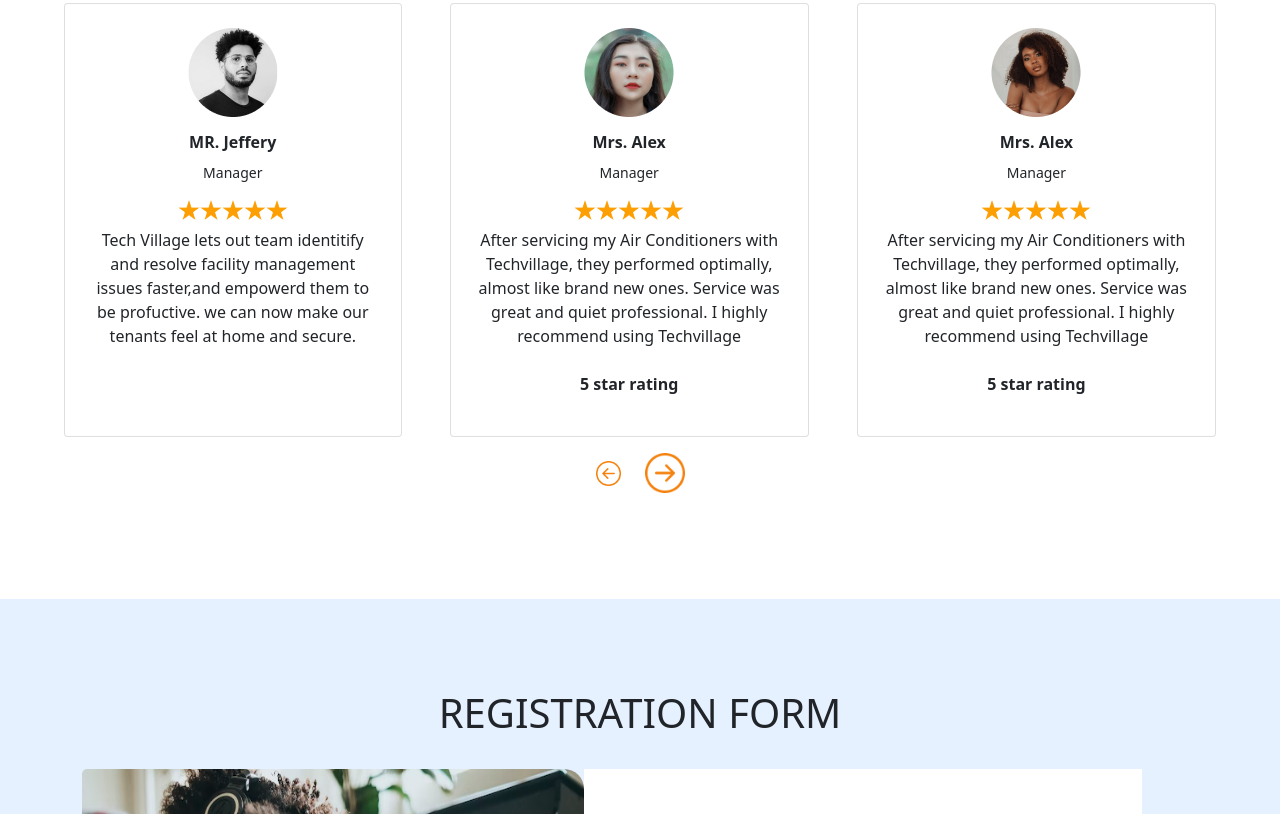
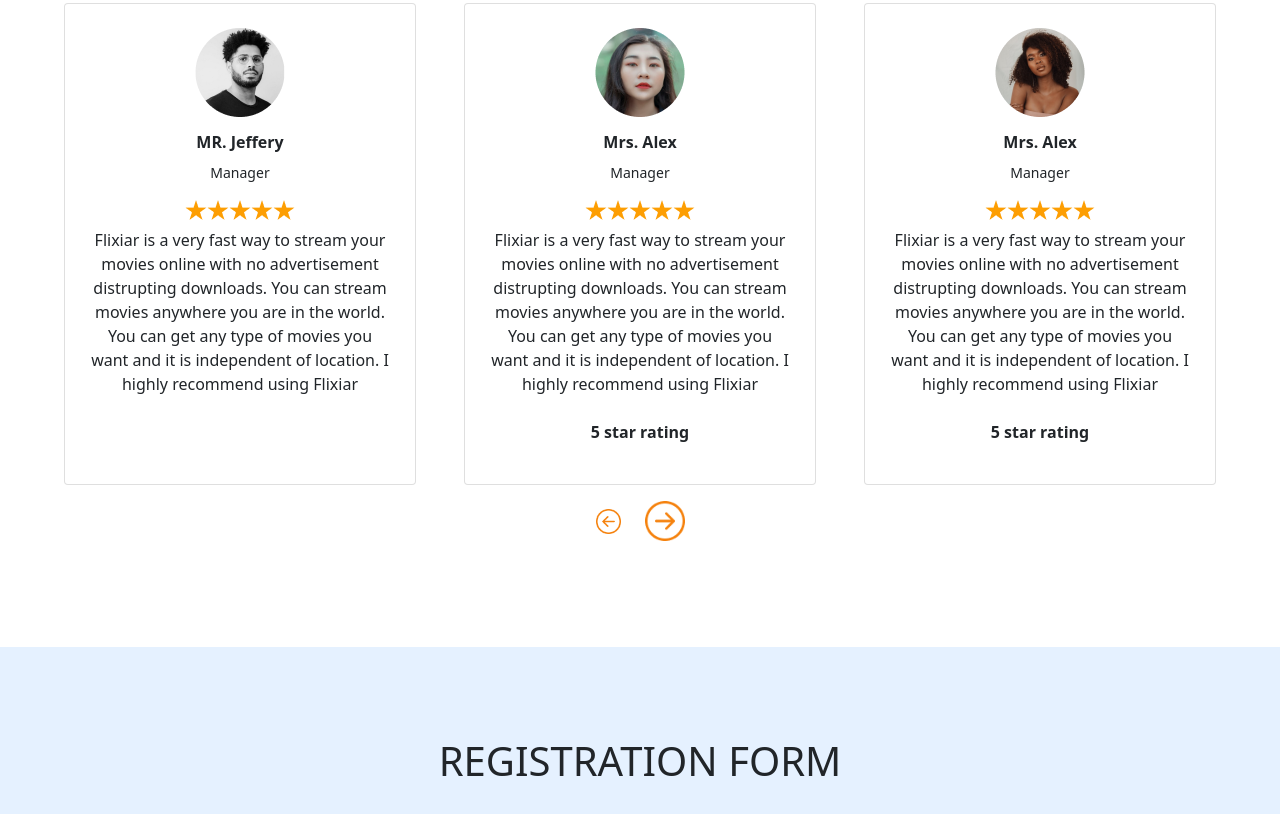
Before and after one commit to Nky237/Video-App, a plain HTML site: page index.html in a window 1280 px wide. Shown: the part 4179-4993 px from the top of the page. Drawn offline with nearby package versions, Linux system fonts and the light colour scheme.

Commit message:
new commit

```diff
--- a/index.html
+++ b/index.html
@@ -18,7 +18,7 @@
 <body>
     <!-- The navigation bar -->
     <div class ='Navy d-flex'>
-      <nav class="navbar navbar-expand-lg navbar-dark main-nav">
+      <nav class="navbar navbar-expand-lg  navbar-dark main-nav">
         <div class="container">
           <a class="navbar-brand text-primary"  href="#" >
             <img src="./assests/logo.PNG" alt="">
@@ -269,10 +269,9 @@
                       <img src="./assests/Star 1.png" alt="star">
                     </div>
                     <p class="family-two  family-hire pt-2">
-                      Tech Village lets out team identitify and resolve
-                     facility management issues faster,and empowerd
-                      them to be profuctive. we can now make our
-                        tenants feel at home and secure.
+                        Flixiar is a very fast way to stream your movies online with no
+                        advertisement distrupting downloads. You can stream movies anywhere you are in the
+                        world. You can get any type of movies you want and it is independent of location.
                     </p>
                   </div>
                 </div>
@@ -290,10 +289,10 @@
                       <img src="./assests/Star 1.png" alt="star">
                     </div>
                     <p class="family-two  family-hire pt-2">
-                      After servicing my Air Conditioners with Techvillage,
-                      they performed optimally, almost like brand new
-                    ones. Service was great and quiet professional.
-                    I highly recommend using Techvillage
+                      Flixiar is a very fast way to stream your movies online with no
+                      advertisement distrupting downloads. You can stream movies anywhere you are in the
+                      world. You can get any type of movies you want and it is independent of location.
+                    I highly recommend using Flixiar
                     </p>
                     <p class="family-two  family-hire fw-bold pt-2">5 star rating</p>
                   </div>
@@ -312,10 +311,10 @@
                       <img src="./assests/Star 1.png" alt="star">
                     </div>
                     <p class="family-two  family-hire pt-2">
-                      After servicing my Air Conditioners with Techvillage,
-                      they performed optimally, almost like brand new
-                    ones. Service was great and quiet professional.
-                    I highly recommend using Techvillage
+                      Flixiar is a very fast way to stream your movies online with no
+                      advertisement distrupting downloads. You can stream movies anywhere you are in the
+                      world. You can get any type of movies you want and it is independent of location.
+                    I highly recommend using Flixiar
                     </p>
                     <p class="family-two  family-hire fw-bold pt-2">5 star rating</p>
                   </div>
@@ -339,10 +338,10 @@
                       <img src="./assests/Star 1.png" alt="star">
                     </div>
                     <p class="family-two  family-hire pt-2">
-                      After servicing my Air Conditioners with Techvillage,
-                      they performed optimally, almost like brand new
-                    ones. Service was great and quiet professional.
-                    I highly recommend using Techvillage
+                      Flixiar is a very fast way to stream your movies online with no
+                      advertisement distrupting downloads. You can stream movies anywhere you are in the
+                      world. You can get any type of movies you want and it is independent of location.
+                    I highly recommend using Flixiar
                     </p>
                     <p class="family-two  family-hire fw-bold pt-2">5 star rating</p>
                   </div>
@@ -360,10 +359,10 @@
                       <img src="./assests/Star 1.png" alt="star">
                     </div>
                     <p class="family-two  family-hire pt-2">
-                      After servicing my Air Conditioners with Techvillage,
-                      they performed optimally, almost like brand new
-                    ones. Service was great and quiet professional.
-                    I highly recommend using Techvillage
+                      Flixiar is a very fast way to stream your movies online with no
+                      advertisement distrupting downloads. You can stream movies anywhere you are in the
+                      world. You can get any type of movies you want and it is independent of location.
+                    I highly recommend using Flixiar
                     </p>
                     <p class="family-two  family-hire fw-bold pt-2">5 star rating</p>
                   </div>
@@ -382,10 +381,10 @@
                       <img src="./assests/Star 1.png" alt="star">
                     </div>
                     <p class="family-two  family-hire pt-2">
-                      After servicing my Air Conditioners with Techvillage,
-                      they performed optimally, almost like brand new
-                    ones. Service was great and quiet professional.
-                    I highly recommend using Techvillage
+                      Flixiar is a very fast way to stream your movies online with no
+                      advertisement distrupting downloads. You can stream movies anywhere you are in the
+                      world. You can get any type of movies you want and it is independent of location.
+                    I highly recommend using Flixiar
                     </p>
                     <p class="family-two  family-hire fw-bold pt-2">5 star rating</p>
                   </div>
@@ -413,10 +412,10 @@
                       <img src="./assests/Star 1.png" alt="star">
                     </div>
                     <p class="family-two  family-hire pt-2">
-                      Tech Village lets out team identitify and resolve
-                     facility management issues faster,and empowerd
-                      them to be profuctive. we can now make our
-                        tenants feel at home and secure.
+                      Flixiar is a very fast way to stream your movies online with no
+                      advertisement distrupting downloads. You can stream movies anywhere you are in the
+                      world. You can get any type of movies you want and it is independent of location.
+                    I highly recommend using Flixiar
                     </p>
                   </div>
                 </div>
@@ -433,10 +432,10 @@
                       <img src="./assests/Star 1.png" alt="star">
                     </div>
                     <p class="family-two  family-hire pt-2">
-                      After servicing my Air Conditioners with Techvillage,
-                      they performed optimally, almost like brand new
-                    ones. Service was great and quiet professional.
-                    I highly recommend using Techvillage
+                      Flixiar is a very fast way to stream your movies online with no
+                      advertisement distrupting downloads. You can stream movies anywhere you are in the
+                      world. You can get any type of movies you want and it is independent of location.
+                    I highly recommend using Flixiar
                     </p>
                     <p class="family-two  family-hire fw-bold pt-2">5 star rating</p>
                   </div>
@@ -454,10 +453,10 @@
                       <img src="./assests/Star 1.png" alt="star">
                     </div>
                     <p class="family-two  family-hire pt-2">
-                      After servicing my Air Conditioners with Techvillage,
-                      they performed optimally, almost like brand new
-                    ones. Service was great and quiet professional.
-                    I highly recommend using Techvillage
+                      Flixiar is a very fast way to stream your movies online with no
+                      advertisement distrupting downloads. You can stream movies anywhere you are in the
+                      world. You can get any type of movies you want and it is independent of location.
+                    I highly recommend using Flixiar
                     </p>
                     <p class="family-two  family-hire fw-bold pt-2">5 star rating</p>
                   </div>
```
